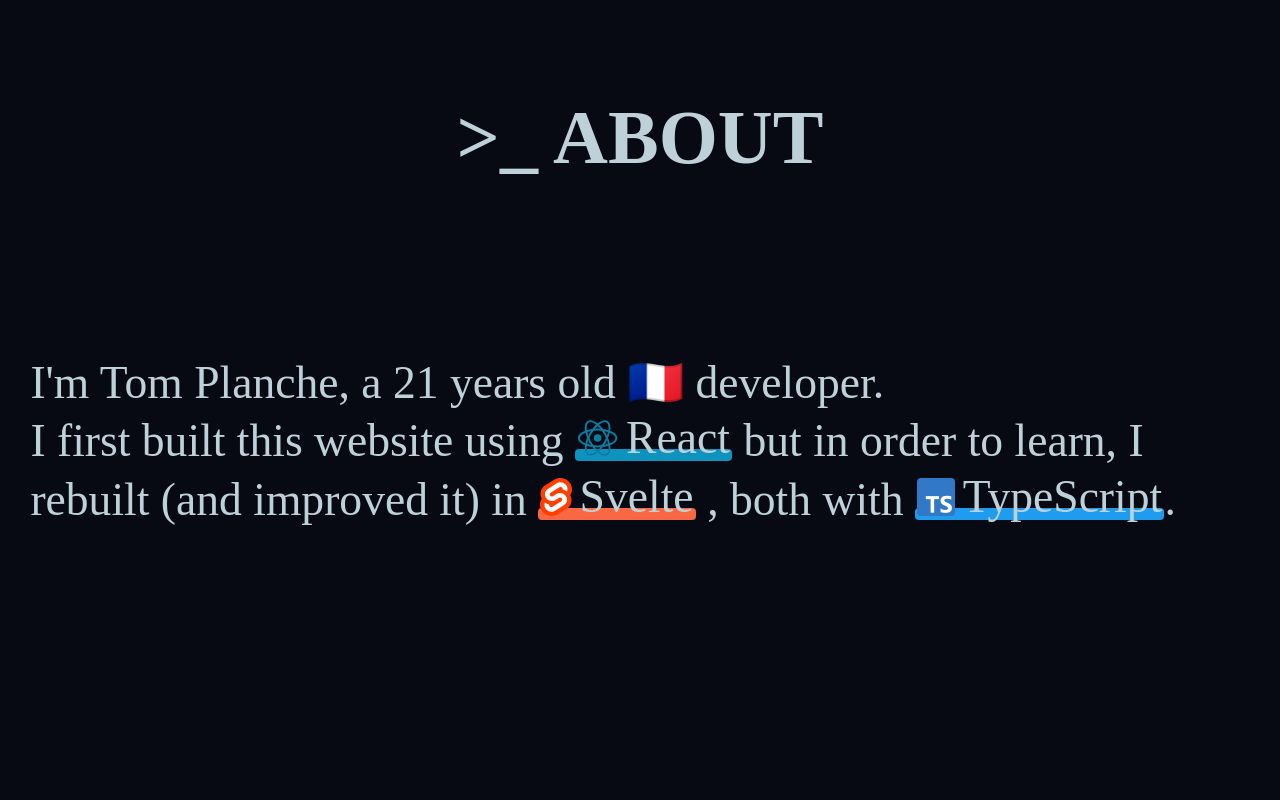
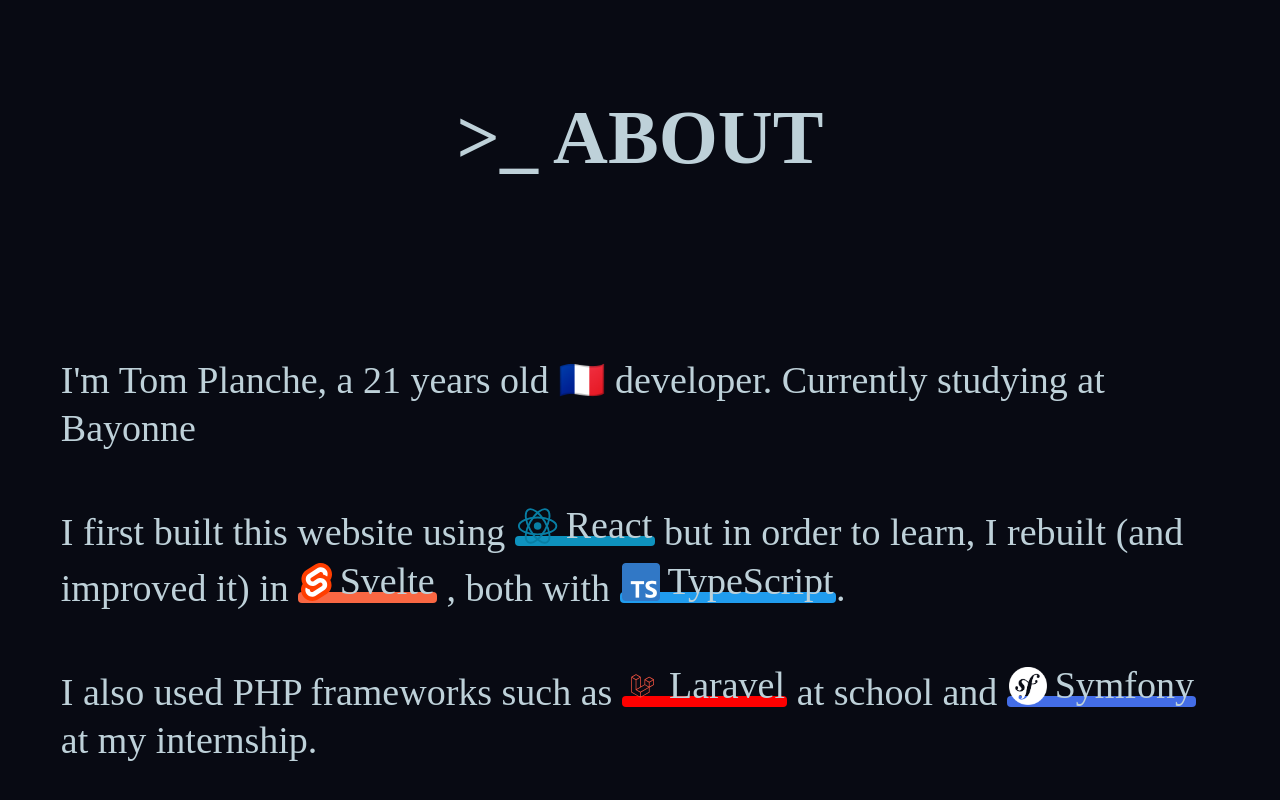
Before and after one commit to TomPlanche/my-svelte-website, a SvelteKit app: page / in a window 1280 px wide. Shown: the part 606-1406 px from the top of the page. Built offline with nearby package versions, Linux system fonts and the light colour scheme; no server answers; a web font is replaced by a local one.

Commit message:
[10] Better `About` section

```diff
--- a/src/lib/components/Cursor.svelte
+++ b/src/lib/components/Cursor.svelte
@@ -24,6 +24,8 @@
 
 	// Functions
 	export const setCursorParams = (params: T_CursorOptions) => {
+		console.log(`[Cursor] Setting params`, params);
+
 		if (params.isHover) {
 			// params.svg can be undefined, a svg string or a boolean
 			if (params.svg) {
@@ -33,7 +35,7 @@
 
 			opacity.set(params.opacity ?? 0.5);
 			blur.set(params.blur ?? 0);
-			background = params.background ?? "#eeeeee90";
+			background = params.backgroundColor ?? "#eeeeee90";
 
 
 		} else {
@@ -43,6 +45,9 @@
 			} else {
 				opacity.set(params.opacity ?? 1);
 			}
+
+			blur.set(params.blur ?? 0);
+			background = params.backgroundColor ?? "#eeeeee90";
 		}
 
 		size.set(params.scale ? cursor_base.size * params.scale : cursor_base.size);
--- a/src/lib/components/Hoverable.svelte
+++ b/src/lib/components/Hoverable.svelte
@@ -22,6 +22,9 @@
   const defaultOnEnter: T_OnEnter = (
     cursorOptions?: T_CursorOptions
   ) => {
+
+    console.log(`[Hoverable] defaultOnEnter`, cursorOptions);
+
     $store.cursor.setCursorParams({
       ...defaultEnterOptions,
       ...cursorOptions,
--- a/src/routes/+page.svelte
+++ b/src/routes/+page.svelte
@@ -175,7 +175,17 @@
         </Hoverable>
 
         <p>
-            I'm Tom Planche, a 21 years old 🇫🇷 developer.<br/>
+            I'm Tom Planche, a 21 years old 🇫🇷 developer.
+            Currently studying at
+            <Hoverable
+                    onEnterOptions={{
+                      backgroundColor: "hsla(204,45%,59%,0.56)",
+                    }}
+            >Bayonne
+            </Hoverable>
+            <span class="span-bg"></span>
+            <br/>
+            <br/>
             I first built this website using
             <span class="react">
                 <Hoverable>
@@ -203,6 +213,45 @@
                     <a href="https://www.typescriptlang.org/">TypeScript</a>
                 </Hoverable>
             </span>.
+            <br>
+            <br>
+            I also used PHP frameworks such as
+            <span class="laravel">
+                <Hoverable>
+                    <svg version="1.1" id="Layer_1" xmlns="http://www.w3.org/2000/svg" x="0px" y="0px"
+                         viewBox="0 0 444 453" style="enable-background:new 0 0 444 453;" xml:space="preserve">
+                        <path d="M357.38,149.42c-0.03-0.13-0.11-0.24-0.15-0.37c-0.09-0.23-0.16-0.47-0.28-0.68c-0.08-0.14-0.2-0.26-0.3-0.39
+                            c-0.13-0.17-0.24-0.36-0.39-0.51c-0.13-0.13-0.29-0.22-0.43-0.33c-0.16-0.13-0.3-0.27-0.48-0.37c0,0,0,0,0,0c0,0,0,0,0,0
+                            l-52.45-30.2c-1.35-0.78-3.01-0.78-4.36,0l-52.45,30.2c0,0,0,0,0,0c0,0,0,0,0,0c-0.18,0.1-0.32,0.25-0.48,0.37
+                            c-0.14,0.11-0.3,0.2-0.43,0.33c-0.15,0.15-0.26,0.34-0.39,0.51c-0.1,0.13-0.22,0.25-0.3,0.39c-0.12,0.21-0.2,0.45-0.28,0.68
+                            c-0.05,0.12-0.12,0.24-0.15,0.37c-0.1,0.37-0.15,0.75-0.15,1.14v57.36l-43.71,25.17V120.87c0-0.39-0.05-0.77-0.15-1.14
+                            c-0.03-0.13-0.11-0.24-0.15-0.37c-0.09-0.23-0.16-0.47-0.28-0.68c-0.08-0.14-0.2-0.26-0.3-0.39c-0.13-0.17-0.24-0.36-0.39-0.51
+                            c-0.13-0.13-0.29-0.22-0.43-0.33c-0.16-0.13-0.3-0.27-0.48-0.37c0,0,0,0,0,0c0,0,0,0,0,0l-52.45-30.2c-1.35-0.78-3.01-0.78-4.36,0
+                            l-52.45,30.2c0,0,0,0,0,0c0,0,0,0,0,0c-0.18,0.1-0.32,0.25-0.48,0.37c-0.14,0.11-0.3,0.2-0.43,0.33c-0.15,0.15-0.26,0.34-0.39,0.51
+                            c-0.1,0.13-0.22,0.25-0.3,0.39c-0.12,0.21-0.2,0.45-0.28,0.68c-0.05,0.12-0.12,0.24-0.15,0.37c-0.1,0.37-0.15,0.75-0.15,1.14v179.66
+                            c0,1.56,0.84,3.01,2.19,3.79l104.91,60.4c0.23,0.13,0.48,0.21,0.72,0.3c0.11,0.04,0.22,0.11,0.34,0.14c0.37,0.1,0.74,0.15,1.12,0.15
+                            s0.75-0.05,1.12-0.15c0.1-0.03,0.19-0.09,0.29-0.12c0.26-0.09,0.52-0.18,0.76-0.31l104.91-60.4c1.36-0.78,2.19-2.22,2.19-3.79
+                            v-57.36l50.26-28.94c1.36-0.78,2.19-2.22,2.19-3.79v-59.89C357.53,150.17,357.47,149.79,357.38,149.42z M195.78,295.5l-43.63-24.69
+                            l45.82-26.38c0,0,0,0,0,0l50.27-28.94l43.67,25.14l-32.04,18.29L195.78,295.5z M296.33,183.29v49.8l-18.36-10.57l-25.36-14.6v-49.8
+                            l18.36,10.57L296.33,183.29z M300.7,125.4l43.69,25.16l-43.69,25.16l-43.69-25.16L300.7,125.4z M166.07,252.72l-18.36,10.57V153.6
+                            l25.36-14.6l18.36-10.57v109.68L166.07,252.72z M143.34,95.72l43.69,25.16l-43.69,25.16l-43.69-25.16L143.34,95.72z M95.25,128.43
+                            L113.61,139l25.36,14.6v117.24c0,0,0,0.01,0,0.01s0,0.01,0,0.01c0,0.17,0.05,0.33,0.07,0.49c0.03,0.21,0.03,0.43,0.09,0.64
+                            c0,0,0,0.01,0,0.01c0.05,0.17,0.14,0.33,0.21,0.49c0.08,0.18,0.13,0.38,0.23,0.55c0,0,0,0.01,0.01,0.01
+                            c0.09,0.15,0.22,0.28,0.33,0.42c0.12,0.16,0.22,0.32,0.36,0.46c0,0,0.01,0.01,0.01,0.01c0.12,0.12,0.28,0.21,0.42,0.32
+                            c0.16,0.12,0.3,0.26,0.47,0.36c0.01,0,0.01,0,0.02,0.01c0.01,0,0.01,0.01,0.02,0.01l50.24,28.43v50.29L95.25,298V128.43z
+                             M296.33,298l-96.17,55.37v-50.3l71.22-40.66l24.95-14.24V298z M348.78,207.92l-43.71,25.17v-49.8l25.36-14.6l18.36-10.57V207.92z"
+                              fill="currentColor"
+                        />
+                    </svg>
+                    <a href="https://laravel.com/">Laravel</a>
+                </Hoverable>
+            </span> at school and
+            <span class="symfony">
+                <Hoverable>
+                    <img src="/logos/symfony_white.png" alt="Symfony Logo">
+                    <a href="https://symfony.com/">Symfony</a>
+                </Hoverable>
+            </span> at my internship.
         </p>
     </section>
 
@@ -359,18 +408,25 @@
 
     &.about-me {
       p {
-        font-size: 3rem;
+        font-size: 2.5rem;
         font-weight: 400;
-        line-height: 1.15;
+        line-height: 1.25;
         text-align: left;
         //font-family: "Radikal", serif;
         //font-family: "Fraktion Mono", serif;
         font-family: "Charlevoix", serif;
 
-        padding: 5rem 0;
+        padding: 5rem 2rem;
 
         @media (max-width: 860px) {
           padding: 2rem 2rem;
+        }
+
+        // if '.bayonne' is hovered, .span-bg is displayed
+        .bayonne:hover {
+          ::backdrop {
+            background: red;
+          }
         }
 
         span {
@@ -384,6 +440,45 @@
           isolation: isolate;
 
           padding: .15rem;
+
+          &.bayonne {
+            position: relative;
+
+            span {
+              position: absolute;
+
+              &:nth-child(1) {
+                top: 0;
+                left: 0;
+              }
+
+              &:nth-child(2) {
+                top: 0;
+                right: 0;
+              }
+
+              &:nth-child(3) {
+                bottom: 0;
+                left: 0;
+              }
+
+              &:nth-child(4) {
+                bottom: 0;
+                right: 0;
+              }
+
+              &.background {
+                position: absolute;
+                top: 0;
+                left: 0;
+                bottom: 0;
+                right: 0;
+
+                height: 100%;
+                width: 100%;
+              }
+            }
+          }
 
           img, svg {
             height: 2.5rem;
@@ -422,6 +517,19 @@
             }
           }
 
+          @mixin backgrounds-with-svg($svg-color, $svg-color-hover) {
+            svg {
+              color: $svg-color;
+              transition: color .2s ease-in-out;
+            }
+
+            &:hover {
+              svg {
+                color: $svg-color-hover;
+              }
+            }
+          }
+
           &.svelte {
             @include backgrounds(hsl(12, 94%, 62%), #ff3e00);
           }
@@ -432,17 +540,16 @@
 
           &.react {
             @include backgrounds(hsl(195, 86%, 40%), #087ea4);
+            @include backgrounds-with-svg(#087ea4, white);
+          }
 
-            svg {
-              color: #087ea4;
-              transition: color .2s ease-in-out;
-            }
+          &.laravel {
+            @include backgrounds(hsl(0, 100%, 50%), #F32735);
+            @include backgrounds-with-svg(#f05340, white);
+          }
 
-            &:hover {
-              svg {
-                color: white;
-              }
-            }
+          &.symfony {
+            @include backgrounds(#436de7, #1d4ed8);
           }
         }
       }
```
Also changed, not shown: static/logos/symfony_white.png (added).
